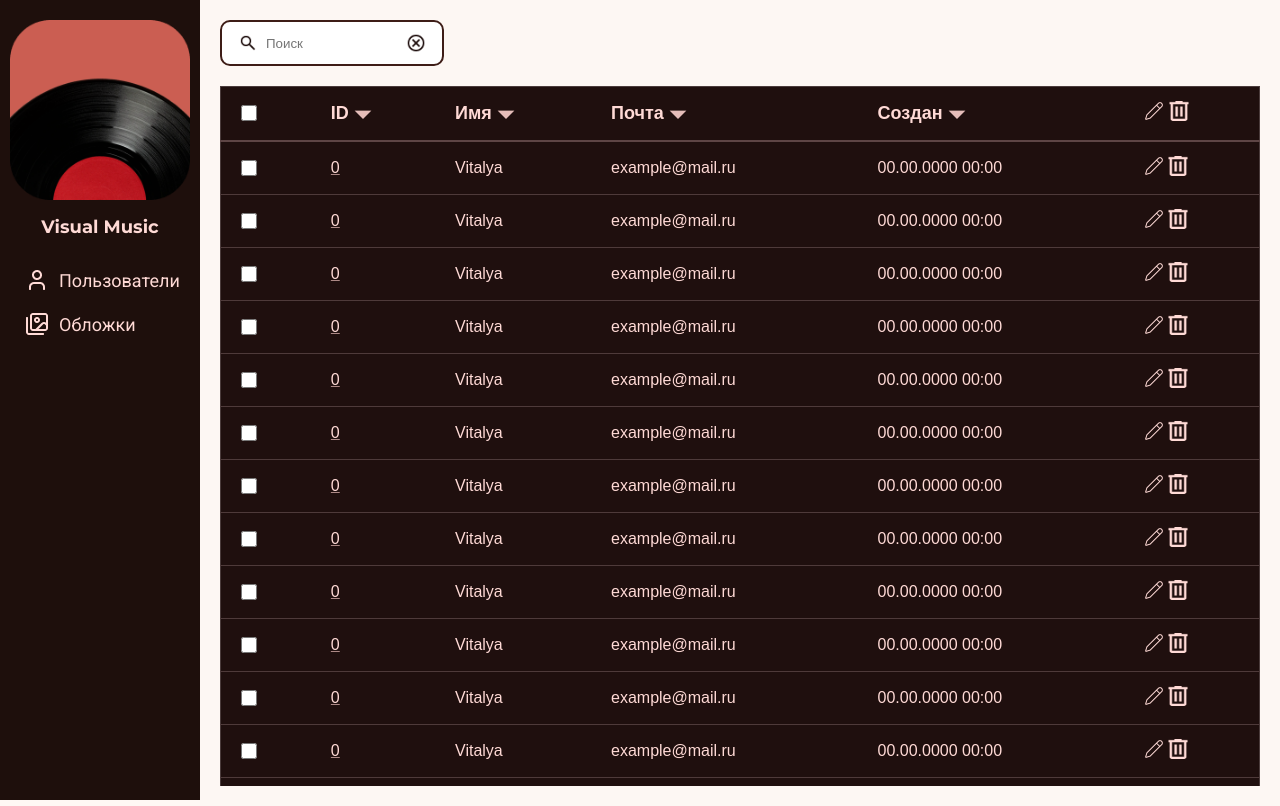
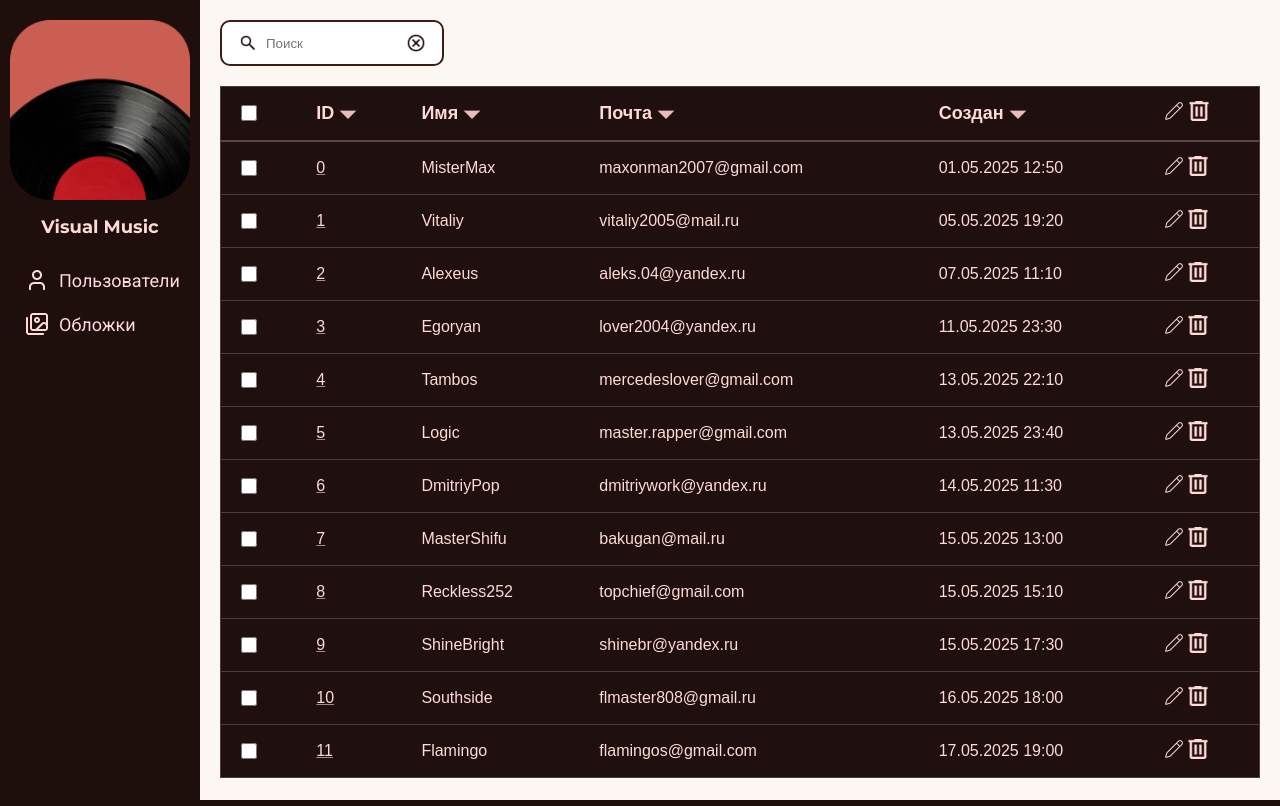
Before and after one commit to VisualMusic-VSU/visualmusic-frontend-admin, a Django app: page /users/ in a window 1280 px wide. Run offline with Django 5.2, Linux system fonts and the light colour scheme.

Commit message:
refactor: edit user data
VM-101

```diff
--- a/admin_panel/main/templates/main/users.html
+++ b/admin_panel/main/templates/main/users.html
@@ -101,9 +101,9 @@
             <tr>
                 <td><input type="checkbox"></td>
                 <td class="user-cell">0</td>
-                <td>Vitalya</td>
-                <td>example@mail.ru</td>
-                <td>00.00.0000 00:00</td>
+                <td>MisterMax</td>
+                <td>maxonman2007@gmail.com</td>
+                <td>01.05.2025 12:50</td>
                 <td class="actions">
                     <img src="{% static 'main/img/pencil.png' %}" alt="edit" class="icon edit">
                     <img src="{% static 'main/img/trash.png' %}" alt="delete" class="icon delete">
@@ -111,10 +111,10 @@
             </tr>
             <tr>
                 <td><input type="checkbox"></td>
-                <td class="user-cell">0</td>
-                <td>Vitalya</td>
-                <td>example@mail.ru</td>
-                <td>00.00.0000 00:00</td>
+                <td class="user-cell">1</td>
+                <td>Vitaliy</td>
+                <td>vitaliy2005@mail.ru</td>
+                <td>05.05.2025 19:20</td>
                 <td class="actions">
                     <img src="{% static 'main/img/pencil.png' %}" alt="edit" class="icon edit">
                     <img src="{% static 'main/img/trash.png' %}" alt="delete" class="icon delete">
@@ -122,10 +122,10 @@
             </tr>
              <tr>
                 <td><input type="checkbox"></td>
-                <td class="user-cell">0</td>
-                <td>Vitalya</td>
-                <td>example@mail.ru</td>
-                <td>00.00.0000 00:00</td>
+                <td class="user-cell">2</td>
+                <td>Alexeus</td>
+                <td>aleks.04@yandex.ru</td>
+                <td>07.05.2025 11:10</td>
                 <td class="actions">
                     <img src="{% static 'main/img/pencil.png' %}" alt="edit" class="icon edit">
                     <img src="{% static 'main/img/trash.png' %}" alt="delete" class="icon delete">
@@ -133,10 +133,10 @@
             </tr>
             <tr>
                 <td><input type="checkbox"></td>
-                <td class="user-cell">0</td>
-                <td>Vitalya</td>
-                <td>example@mail.ru</td>
-                <td>00.00.0000 00:00</td>
+                <td class="user-cell">3</td>
+                <td>Egoryan</td>
+                <td>lover2004@yandex.ru</td>
+                <td>11.05.2025 23:30</td>
                 <td class="actions">
                     <img src="{% static 'main/img/pencil.png' %}" alt="edit" class="icon edit">
                     <img src="{% static 'main/img/trash.png' %}" alt="delete" class="icon delete">
@@ -144,10 +144,10 @@
             </tr>
             <tr>
                 <td><input type="checkbox"></td>
-                <td class="user-cell">0</td>
-                <td>Vitalya</td>
-                <td>example@mail.ru</td>
-                <td>00.00.0000 00:00</td>
+                <td class="user-cell">4</td>
+                <td>Tambos</td>
+                <td>mercedeslover@gmail.com</td>
+                <td>13.05.2025 22:10</td>
                 <td class="actions">
                     <img src="{% static 'main/img/pencil.png' %}" alt="edit" class="icon edit">
                     <img src="{% static 'main/img/trash.png' %}" alt="delete" class="icon delete">
@@ -155,10 +155,10 @@
             </tr>
             <tr>
                 <td><input type="checkbox"></td>
-                <td class="user-cell">0</td>
-                <td>Vitalya</td>
-                <td>example@mail.ru</td>
-                <td>00.00.0000 00:00</td>
+                <td class="user-cell">5</td>
+                <td>Logic</td>
+                <td>master.rapper@gmail.com</td>
+                <td>13.05.2025 23:40</td>
                 <td class="actions">
                     <img src="{% static 'main/img/pencil.png' %}" alt="edit" class="icon edit">
                     <img src="{% static 'main/img/trash.png' %}" alt="delete" class="icon delete">
@@ -166,10 +166,10 @@
             </tr>
             <tr>
                 <td><input type="checkbox"></td>
-                <td class="user-cell">0</td>
-                <td>Vitalya</td>
-                <td>example@mail.ru</td>
-                <td>00.00.0000 00:00</td>
+                <td class="user-cell">6</td>
+                <td>DmitriyPop</td>
+                <td>dmitriywork@yandex.ru</td>
+                <td>14.05.2025 11:30</td>
                 <td class="actions">
                     <img src="{% static 'main/img/pencil.png' %}" alt="edit" class="icon edit">
                     <img src="{% static 'main/img/trash.png' %}" alt="delete" class="icon delete">
@@ -177,10 +177,10 @@
             </tr>
             <tr>
                 <td><input type="checkbox"></td>
-                <td class="user-cell">0</td>
-                <td>Vitalya</td>
-                <td>example@mail.ru</td>
-                <td>00.00.0000 00:00</td>
+                <td class="user-cell">7</td>
+                <td>MasterShifu</td>
+                <td>bakugan@mail.ru</td>
+                <td>15.05.2025 13:00</td>
                 <td class="actions">
                     <img src="{% static 'main/img/pencil.png' %}" alt="edit" class="icon edit">
                     <img src="{% static 'main/img/trash.png' %}" alt="delete" class="icon delete">
@@ -188,10 +188,10 @@
             </tr>
             <tr>
                 <td><input type="checkbox"></td>
-                <td class="user-cell">0</td>
-                <td>Vitalya</td>
-                <td>example@mail.ru</td>
-                <td>00.00.0000 00:00</td>
+                <td class="user-cell">8</td>
+                <td>Reckless252</td>
+                <td>topchief@gmail.com</td>
+                <td>15.05.2025 15:10</td>
                 <td class="actions">
                     <img src="{% static 'main/img/pencil.png' %}" alt="edit" class="icon edit">
                     <img src="{% static 'main/img/trash.png' %}" alt="delete" class="icon delete">
@@ -199,10 +199,10 @@
             </tr>
             <tr>
                 <td><input type="checkbox"></td>
-                <td class="user-cell">0</td>
-                <td>Vitalya</td>
-                <td>example@mail.ru</td>
-                <td>00.00.0000 00:00</td>
+                <td class="user-cell">9</td>
+                <td>ShineBright</td>
+                <td>shinebr@yandex.ru</td>
+                <td>15.05.2025 17:30</td>
                 <td class="actions">
                     <img src="{% static 'main/img/pencil.png' %}" alt="edit" class="icon edit">
                     <img src="{% static 'main/img/trash.png' %}" alt="delete" class="icon delete">
@@ -210,10 +210,10 @@
             </tr>
             <tr>
                 <td><input type="checkbox"></td>
-                <td class="user-cell">0</td>
-                <td>Vitalya</td>
-                <td>example@mail.ru</td>
-                <td>00.00.0000 00:00</td>
+                <td class="user-cell">10</td>
+                <td>Southside</td>
+                <td>flmaster808@gmail.ru</td>
+                <td>16.05.2025 18:00</td>
                 <td class="actions">
                     <img src="{% static 'main/img/pencil.png' %}" alt="edit" class="icon edit">
                     <img src="{% static 'main/img/trash.png' %}" alt="delete" class="icon delete">
@@ -221,65 +221,10 @@
             </tr>
             <tr>
                 <td><input type="checkbox"></td>
-                <td class="user-cell">0</td>
-                <td>Vitalya</td>
-                <td>example@mail.ru</td>
-                <td>00.00.0000 00:00</td>
-                <td class="actions">
-                    <img src="{% static 'main/img/pencil.png' %}" alt="edit" class="icon edit">
-                    <img src="{% static 'main/img/trash.png' %}" alt="delete" class="icon delete">
-                </td>
-            </tr>
-            <tr>
-                <td><input type="checkbox"></td>
-                <td class="user-cell">0</td>
-                <td>Vitalya</td>
-                <td>example@mail.ru</td>
-                <td>00.00.0000 00:00</td>
-                <td class="actions">
-                    <img src="{% static 'main/img/pencil.png' %}" alt="edit" class="icon edit">
-                    <img src="{% static 'main/img/trash.png' %}" alt="delete" class="icon delete">
-                </td>
-            </tr>
-            <tr>
-                <td><input type="checkbox"></td>
-                <td class="user-cell">0</td>
-                <td>Vitalya</td>
-                <td>example@mail.ru</td>
-                <td>00.00.0000 00:00</td>
-                <td class="actions">
-                    <img src="{% static 'main/img/pencil.png' %}" alt="edit" class="icon edit">
-                    <img src="{% static 'main/img/trash.png' %}" alt="delete" class="icon delete">
-                </td>
-            </tr>
-            <tr>
-                <td><input type="checkbox"></td>
-                <td class="user-cell">0</td>
-                <td>Vitalya</td>
-                <td>example@mail.ru</td>
-                <td>00.00.0000 00:00</td>
-                <td class="actions">
-                    <img src="{% static 'main/img/pencil.png' %}" alt="edit" class="icon edit">
-                    <img src="{% static 'main/img/trash.png' %}" alt="delete" class="icon delete">
-                </td>
-            </tr>
-            <tr>
-                <td><input type="checkbox"></td>
-                <td class="user-cell">0</td>
-                <td>Vitalya</td>
-                <td>example@mail.ru</td>
-                <td>00.00.0000 00:00</td>
-                <td class="actions">
-                    <img src="{% static 'main/img/pencil.png' %}" alt="edit" class="icon edit">
-                    <img src="{% static 'main/img/trash.png' %}" alt="delete" class="icon delete">
-                </td>
-            </tr>
-            <tr>
-                <td><input type="checkbox"></td>
-                <td class="user-cell">0</td>
-                <td>Vitalya</td>
-                <td>example@mail.ru</td>
-                <td>00.00.0000 00:00</td>
+                <td class="user-cell">11</td>
+                <td>Flamingo</td>
+                <td>flamingos@gmail.com</td>
+                <td>17.05.2025 19:00</td>
                 <td class="actions">
                     <img src="{% static 'main/img/pencil.png' %}" alt="edit" class="icon edit">
                     <img src="{% static 'main/img/trash.png' %}" alt="delete" class="icon delete">
```
Lines whose indentation alone changed are shown as unchanged.
